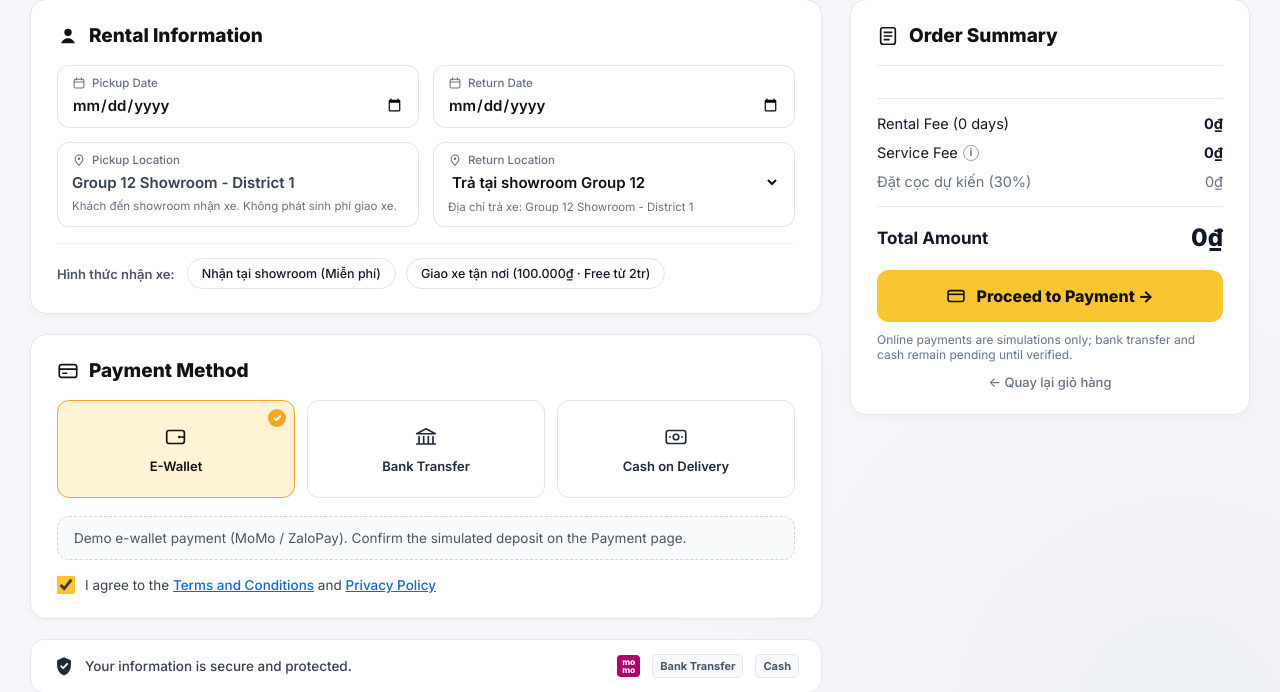
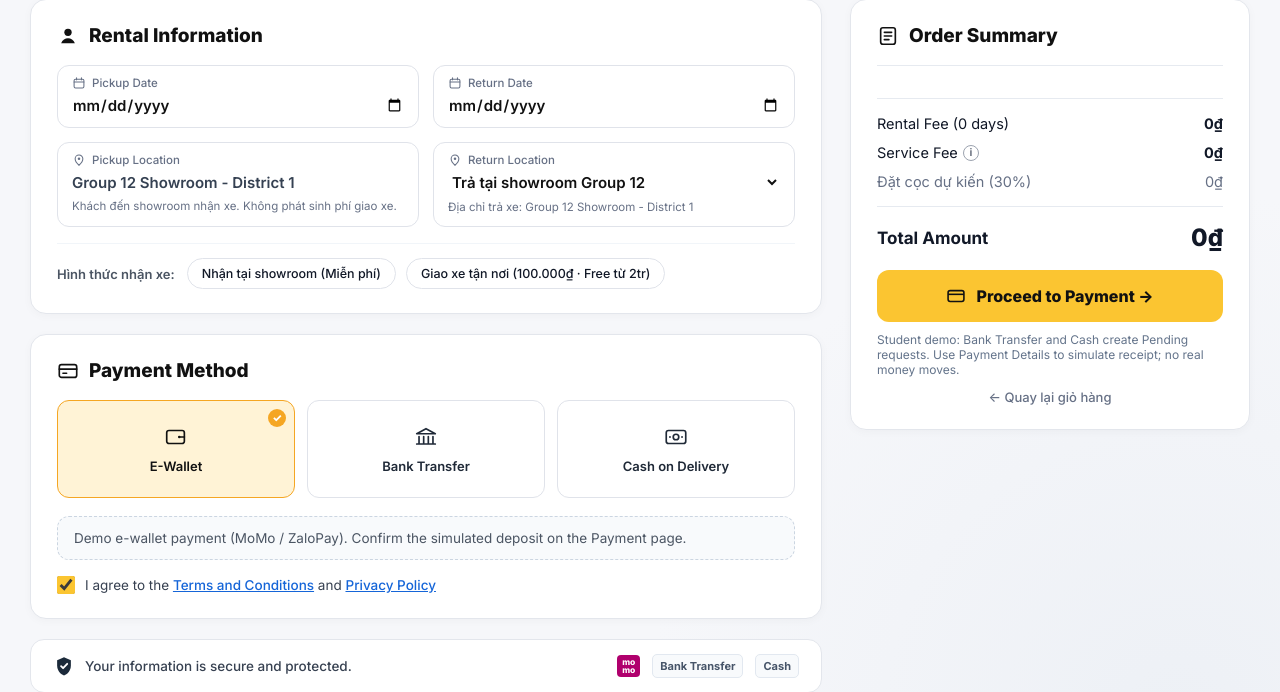
Before and after one commit to tloc2410/Project-CNPM, a Flask app: template SourceCode/presentation/templates/booking/checkout.html in a window 1280 px wide. Shown: the part 166-858 px from the top of the page. Run offline with Flask 3, Linux system fonts and the light colour scheme; the template is opened without the code that fills it, so the values that code supplies are empty.

Commit message:
ui(payment-demo): clarify simulated balances and the cash/bank student demo flow

```diff
--- a/SourceCode/presentation/templates/booking/checkout.html
+++ b/SourceCode/presentation/templates/booking/checkout.html
@@ -319,7 +319,7 @@
             </button>
 
             <p style="font-size: 12px; color: #64748b; margin: 10px 0;">
-                Online payments are simulations only; bank transfer and cash remain pending until verified.
+                Student demo: Bank Transfer and Cash create Pending requests. Use Payment Details to simulate receipt; no real money moves.
             </p>
             <a href="{{ url_for('booking.cart') }}" class="co-back-link">← Quay lại giỏ hàng</a>
         </aside>
```
